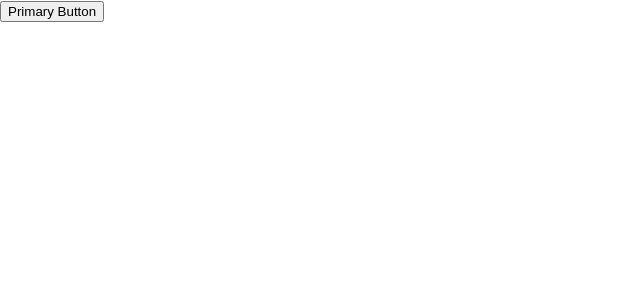
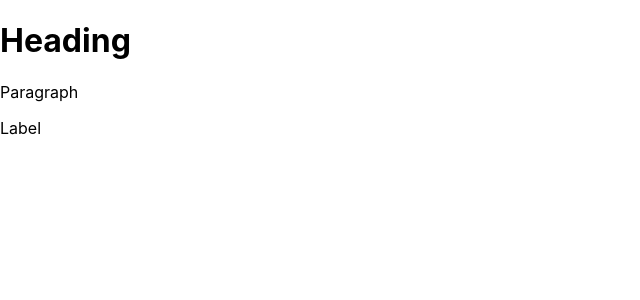
Before and after one commit to MahdiGhorbani98/react-typescript-demo, a React (Create React App) app: page / in a window 1280 px wide. Shown: the top 300 px of the page, without its empty margins (0-640 px from the left). Built offline with nearby package versions, Linux system fonts and the light colour scheme.

Commit message:
polymorphic

```diff
--- a/src/App.tsx
+++ b/src/App.tsx
@@ -1,15 +1,18 @@
-import { CustomButton } from "./components/html/Button";
+import { Text } from "./components/polymorphic/Text";
 
 function App() {
   return (
-    <CustomButton
-      variant="primary"
-      onClick={() => {
-        console.log("clicked");
-      }}
-    >
-      Primary Button
-    </CustomButton>
+    <>
+      <Text as="h1" size="lg">
+        Heading
+      </Text>
+      <Text as="p" size="md">
+        Paragraph
+      </Text>
+      <Text as="label" htmlFor="someId" size="sm" color="secondary">
+        Label
+      </Text>
+    </>
   );
 }
 
--- /dev/null
+++ b/src/components/polymorphic/Text.tsx
@@ -0,0 +1,23 @@
+import React from "react";
+
+type TextOwnProps<E extends React.ElementType> = {
+  size?: "sm" | "md" | "lg";
+  color?: "primary" | "secondary";
+  children: React.ReactNode;
+  as?: E;
+};
+
+type TextProps<E extends React.ElementType> = TextOwnProps<E> &
+  Omit<React.ComponentProps<E>, keyof TextOwnProps<E>>;
+
+export const Text = <E extends React.ElementType>({
+  size,
+  color,
+  children,
+  as,
+}: TextProps<E>) => {
+  const Component = as || "div";
+  return (
+    <Component className={`class-with-${size}-${color}`}>{children}</Component>
+  );
+};
```
